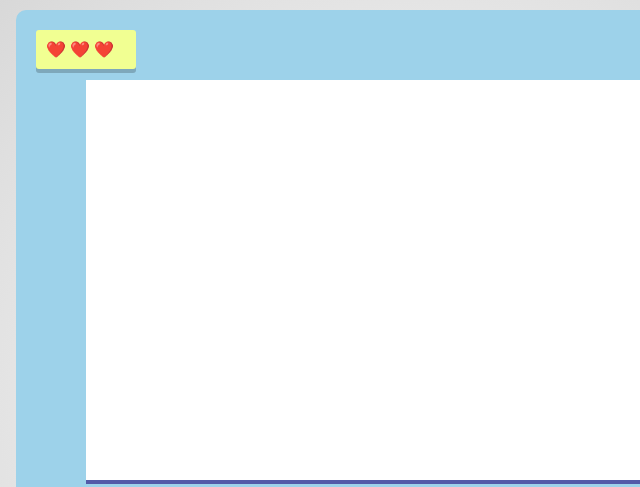
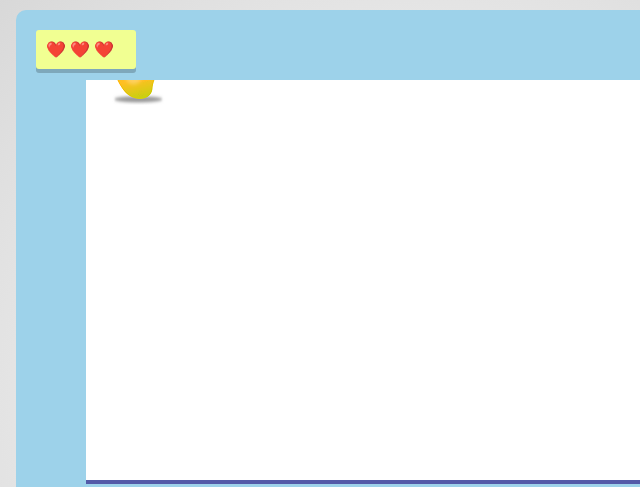
Before and after one commit to Rvp888/Fruits-Slice-Game, a plain HTML site: page index.html in a window 1280 px wide. Both pictures are taken after a click on the element "Start Game". Shown: the top 487 px of the page, 229-869 px from the left. Drawn offline with nearby package versions, Linux system fonts and the light colour scheme.

Commit message:
script for random fruits with random position added

```diff
--- a/index.html
+++ b/index.html
@@ -20,8 +20,8 @@
         <div id="wrong">
             Try again
         </div>
-        <div id="question">
-
+        <div id="fruitsContainer">
+            <img src="" id="fruit1" class="fruit">
         </div>
         <div id="instruction">
             Catch Fruits
--- a/jquery.js
+++ b/jquery.js
@@ -24,6 +24,7 @@
 let playing = false;
 let score;
 let trialsLeft;
+let fruits = ["apple", "banana", "orange", "cherries", "jackfruit", "lemon", "mango", "peach", "pear", "pineApple", "pomegranate", "strawberry", "watermelon"];
 
 $(function() {
     // click on start/reset button
@@ -46,6 +47,9 @@ $(function() {
 
             //change button text to reset game
             $("#start-reset").html("Reset Game");
+
+            //start sending fruits
+            startAction();
         }
     });
 
@@ -60,3 +64,17 @@ function addHearts(trialsLeft) {
         $("#trialsLeft").append(" ❤️ ");
     }
 }
+
+// start sending fruits
+function startAction() {
+    $("#fruit1").show();
+    chooseFruit(); //choose a random fruit
+    //choose a random position
+    $("#fruit1").css({'left': Math.round(Math.random()*550), 'top': -50});
+}
+
+// generate a random fruit
+
+function chooseFruit() {
+    $("#fruit1").attr("src", "images/" + fruits[Math.floor(Math.random()*13)] + ".png");
+}
--- a/styling.css
+++ b/styling.css
@@ -41,7 +41,7 @@ html {
     display: none;
 }
 
-#question {
+#fruitsContainer {
     width: 650px;
     height: 400px;
     margin: 50px auto 10px auto;
@@ -51,6 +51,8 @@ html {
     text-align: center;
     font-family: cursive, sans-serif;
     color: black;
+    position: relative;
+    overflow: hidden;
 }
 
 #instruction {
@@ -134,3 +136,8 @@ html {
     z-index: 1;
     display: none;
 }
+
+.fruit {
+    display: none;
+    position: absolute;
+}
```
Also changed, not shown: images/apple.png (added), images/banana.png (added), images/cherries.png (added), images/jackfruit.png (added), images/lemon.png (added), images/mango.png (added), images/orange.png (added), images/peach.png (added), images/pear.png (added), images/pineApple.png (added), images/pomegranate.png (added), images/strawberry.png (added), images/watermelon.png (added).
